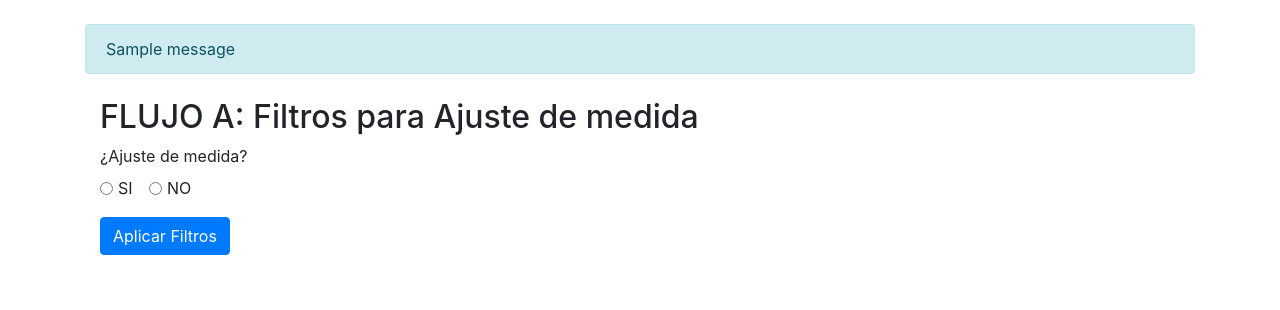
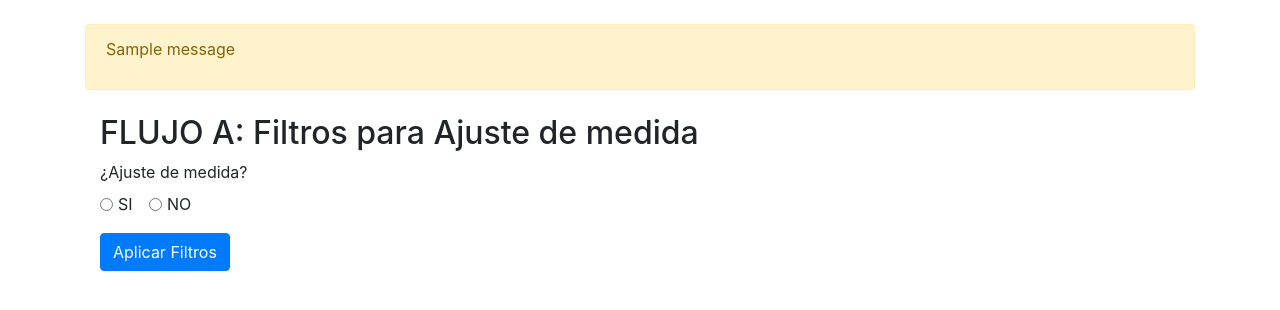
Before and after one commit to Lucianogalizia/BM-materiales, a Flask app: page /flujo_a in a window 1280 px wide. Shown: the top 310 px of the page. Run offline with Flask 3, Linux system fonts and the light colour scheme; one stand-in notice (Sample message) is shown; some libraries are stand-ins or nearby versions.

Commit message:
Update base.html

```diff
--- a/templates/base.html
+++ b/templates/base.html
@@ -1,24 +1,26 @@
-<!doctype html>
+<!DOCTYPE html>
 <html lang="es">
 <head>
   <meta charset="UTF-8">
-  <meta name="viewport" content="width=device-width, initial-scale=1">
-  <title>{% block title %}Materiales App{% endblock %}</title>
+  <title>{% block title %}Aplicación Materiales{% endblock %}</title>
   <link rel="stylesheet" href="https://stackpath.bootstrapcdn.com/bootstrap/4.5.2/css/bootstrap.min.css">
-  <link rel="stylesheet" href="{{ url_for('static', filename='css/style.css') }}">
+  {% block head %}{% endblock %}
 </head>
 <body>
   <div class="container mt-4">
     {% with messages = get_flashed_messages() %}
       {% if messages %}
-        <div class="alert alert-info">
+        <div class="alert alert-warning">
           {% for message in messages %}
-            <div>{{ message }}</div>
+            <p>{{ message }}</p>
           {% endfor %}
         </div>
       {% endif %}
     {% endwith %}
     {% block content %}{% endblock %}
   </div>
+  <script src="https://code.jquery.com/jquery-3.5.1.slim.min.js"></script>
+  <script src="https://stackpath.bootstrapcdn.com/bootstrap/4.5.2/js/bootstrap.bundle.min.js"></script>
+  {% block scripts %}{% endblock %}
 </body>
 </html>
```
